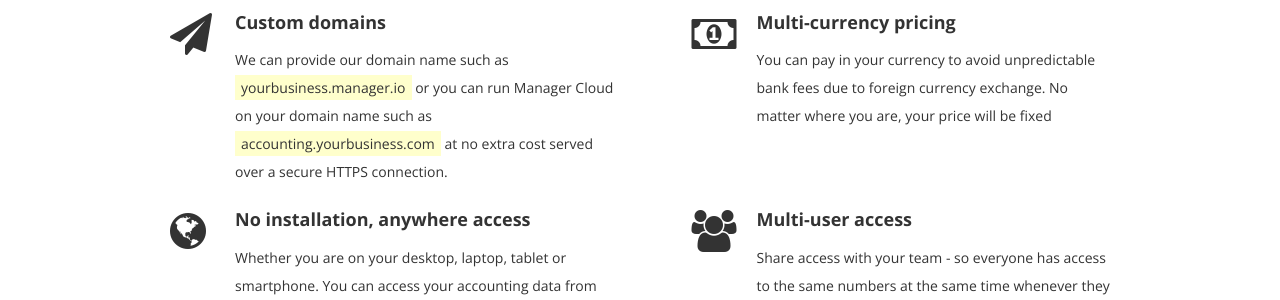
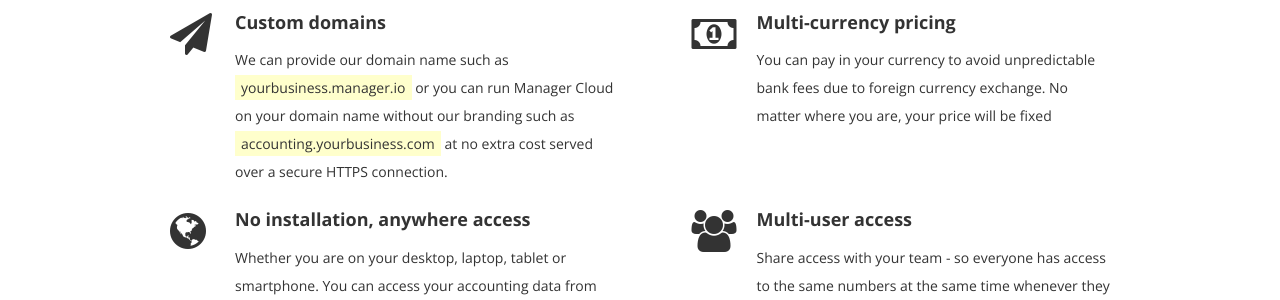
Before and after one commit to 3etechinns/www.manager.io, a Jekyll site: the page built from cloud/index.html, in a window 1280 px wide. Shown: the part 732-1032 px from the top of the page. Built offline with Jekyll 4.4.1, drawn with Linux system fonts in a browser that asks for light colours; nearby versions of some CDN libraries; comment, search, counter and statistics services are not loaded.

Commit message:
no message

```diff
--- a/cloud/index.html
+++ b/cloud/index.html
@@ -30,7 +30,7 @@ title: Cloud Edition
 			<td style="vertical-align: top; padding-right: 20px"><i class="fa fa-3x fa-paper-plane"></i></td>
 			<td style="vertical-align: top; line-height: 200%; width: 50%">
 				<h4 style="margin-top: 0px">Custom domains</h4>
-				<p>We can provide our domain name such as <span style="background-color: #ffffcc; padding: 3px 6px;">yourbusiness.manager.io</span> or you can run Manager Cloud on your domain name such as <span style="background-color: #ffffcc; padding: 3px 6px;">accounting.yourbusiness.com</span> at no extra cost served over a secure HTTPS connection.</p>
+				<p>We can provide our domain name such as <span style="background-color: #ffffcc; padding: 3px 6px;">yourbusiness.manager.io</span> or you can run Manager Cloud on your domain name without our branding such as <span style="background-color: #ffffcc; padding: 3px 6px;">accounting.yourbusiness.com</span> at no extra cost served over a secure HTTPS connection.</p>
 			</td>
 			<td>&nbsp;&nbsp;&nbsp;&nbsp;&nbsp;&nbsp;&nbsp;&nbsp;&nbsp;&nbsp;&nbsp;&nbsp;&nbsp;&nbsp;&nbsp;&nbsp;&nbsp;&nbsp;&nbsp;</td>
 			<td style="vertical-align: top; padding-right: 20px"><i class="fa fa-3x fa-money"></i></td>
```
